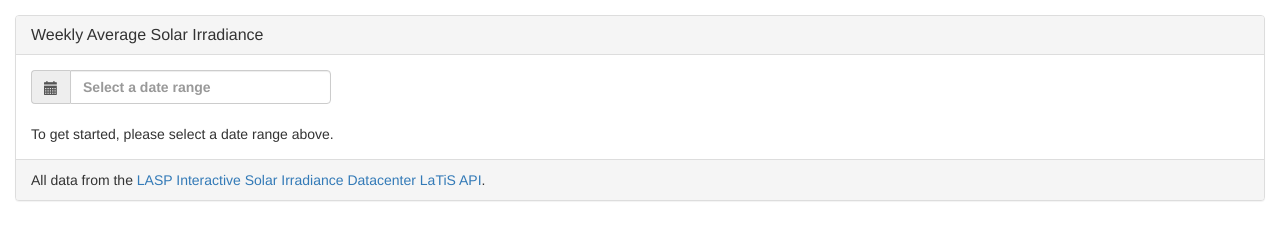
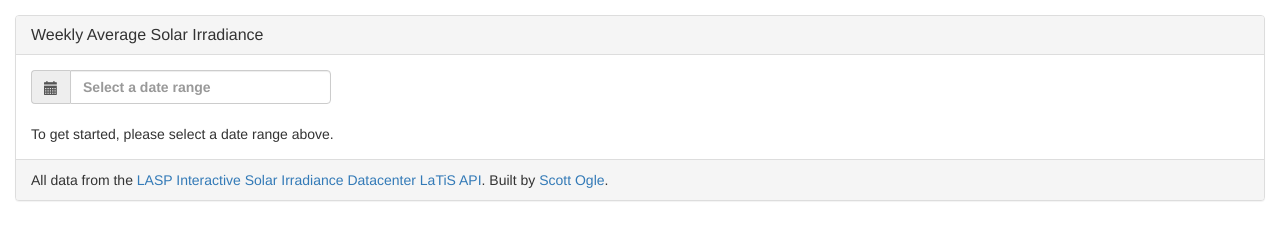
Before and after one commit to scogle/TSI, a plain HTML site: page index.html in a window 1280 px wide. Drawn offline with Linux system fonts and the light colour scheme.

Commit message:
added personal attribution

```diff
--- a/index.html
+++ b/index.html
@@ -20,7 +20,7 @@
 					To get started, please select a date range above.
 				</div>
 			</div>
-			<div class="panel-footer">All data from the <a href="http://lasp.colorado.edu/lisird/tss.html">LASP Interactive Solar Irradiance Datacenter LaTiS API</a>.</div>
+			<div class="panel-footer">All data from the <a href="http://lasp.colorado.edu/lisird/tss.html">LASP Interactive Solar Irradiance Datacenter LaTiS API</a>. Built by <a href="http://www.scottogle.net">Scott Ogle</a>.</div>
 		</div>
 
 		<!-- JS Libs -->
```
